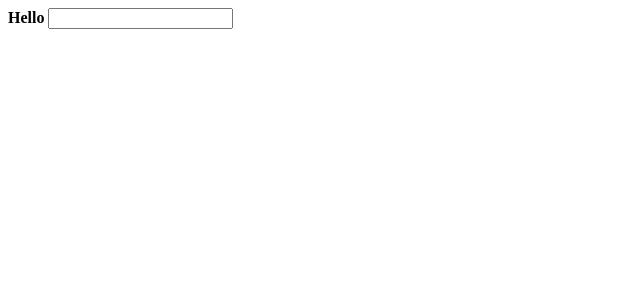
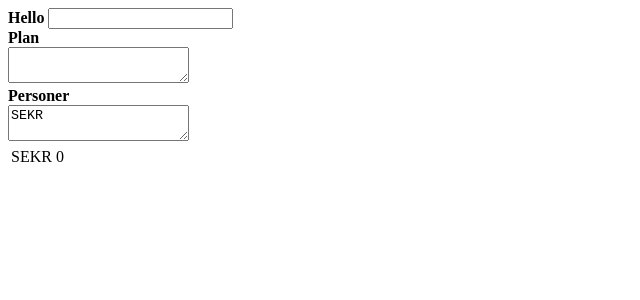
Before and after one commit to TK-IT/barplan, a React app: page / in a window 1280 px wide. Shown: the top 300 px of the page, without its empty margins (0-640 px from the left). Built offline with nearby package versions, Linux system fonts and the light colour scheme.

Commit message:
Work, work...

```diff
--- a/src/index.tsx
+++ b/src/index.tsx
@@ -2,11 +2,21 @@ import * as React from "react";
 import * as ReactDOM from "react-dom";
 import styles from "./index.scss";
 import { observer } from "mobx-react";
-import { observable } from "mobx";
+import { observable, action } from "mobx";
 
 class App {
     @observable
     navn = "";
+    @observable
+    planTemplateString = "";
+    @observable
+    locationNames = ["Drinksbar"];
+    @observable
+    timeNames = ["21-22"];
+    @observable
+    personsString = "SEKR";
+    @observable
+    persons = ["SEKR"];
 }
 
 export const app = new App();
@@ -14,7 +24,7 @@ export const app = new App();
 @observer
 class AppComponent extends React.Component<{}, {}> {
   render() {
-    return (
+    return <>
       <div>
         <b> Hello <span className={styles.TheName}>{app.navn}</span> </b>
         <input
@@ -22,9 +32,41 @@ class AppComponent extends React.Component<{}, {}> {
           onChange={e => {
             app.navn = e.target.value;
           }}
-        ></input>
+        />
       </div>
-    );
+      <b>Plan</b>
+      <div>
+          <textarea value={app.planTemplateString} onChange={e => this.parsePlanTemplateString(e.target.value)}/>
+      </div>
+      <div>
+        <b>Personer</b>
+        <div>
+          <textarea value={app.personsString} onChange={e => this.parsePersonsString(e.target.value)}/>
+      </div>
+      </div>
+      <div>
+        <table>
+          <tbody>
+            { app.persons.map(name => <tr><td>{name}</td>{app.locationNames.map( _loc => <td>0</td>)}</tr>) }
+          </tbody>
+        </table>
+      </div>
+    </>;
+  }
+
+  @action
+  parsePlanTemplateString (s: string) {
+    app.planTemplateString = s;
+    const rows = s.split("\n");
+    app.locationNames = rows[0].trim().split("\t");
+    app.timeNames = rows.slice(1).map(row => row.split('\t')[0].trim());
+  }
+
+  @action
+  parsePersonsString(s: string) {
+    app.personsString = s;
+    const rows = s.split("\n");
+    app.persons = rows.map(row => row.split('\t')[0].trim()).filter(name => name != '');
   }
 }
 
```
